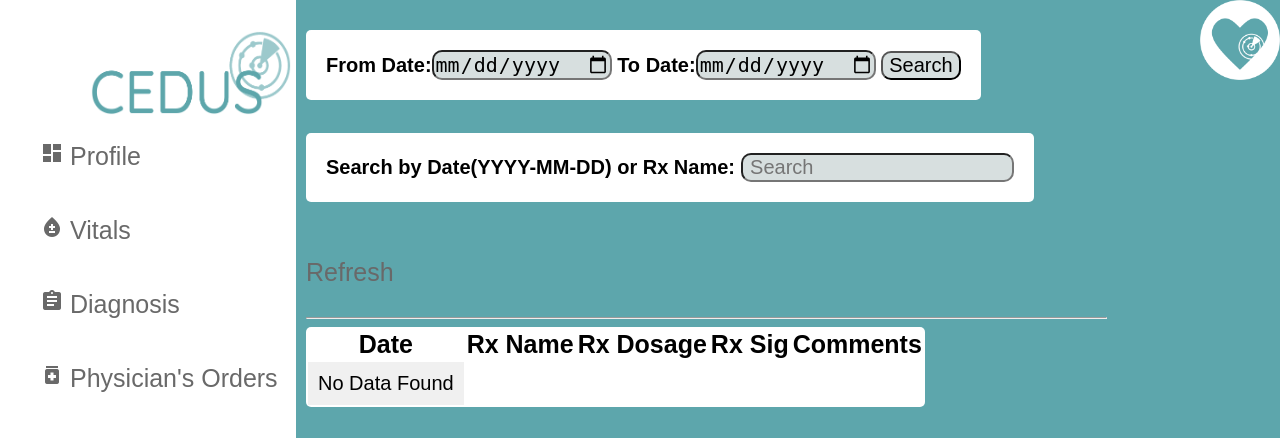
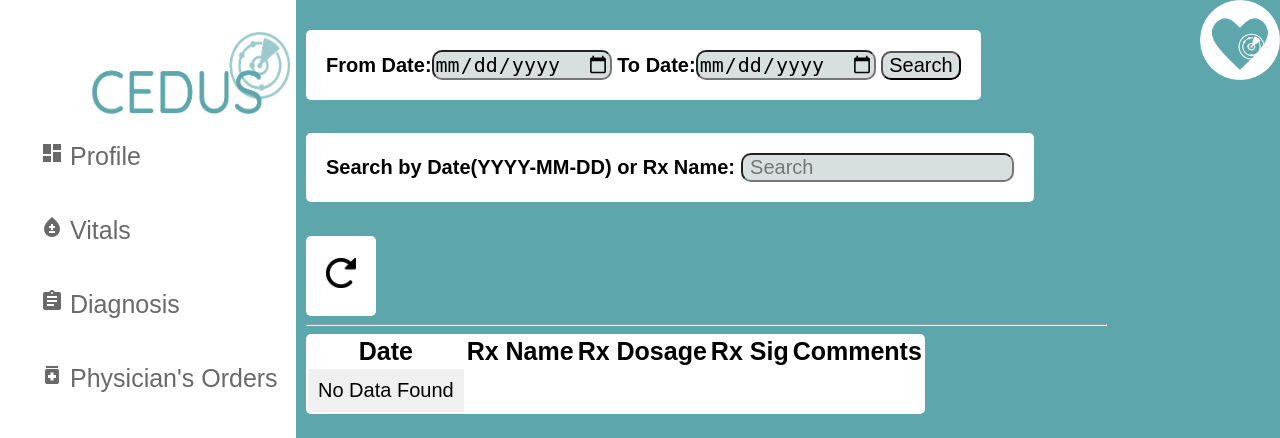
Before and after one commit to LolsMeow/Cedus, a Django app: template main/templates/main/rx_test.html in a window 1280 px wide. Shown: the top 438 px of the page. Run offline with Django 3.2, Linux system fonts and the light colour scheme; the template is opened without the code that fills it, so the values that code supplies are empty.

Commit message:
Update rx_test.html

```diff
--- a/main/templates/main/rx_test.html
+++ b/main/templates/main/rx_test.html
@@ -25,7 +25,8 @@ To Date:<input type="date" name="todate">
                         </div>
 
                 </div>
-   <a href="{%  url 'main:rx' %}">Refresh</a>
+   <div class="refresh">
+<a href="{%  url 'main:rx' %}"><img src="{% static 'images/refresh.png' %}" width = "30" height = "30"></a></div>
 <hr>
      <div id="apptable">
 <table>
```
